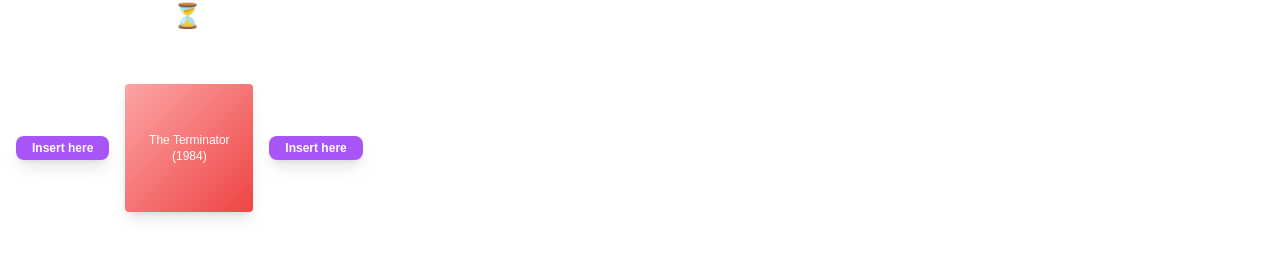
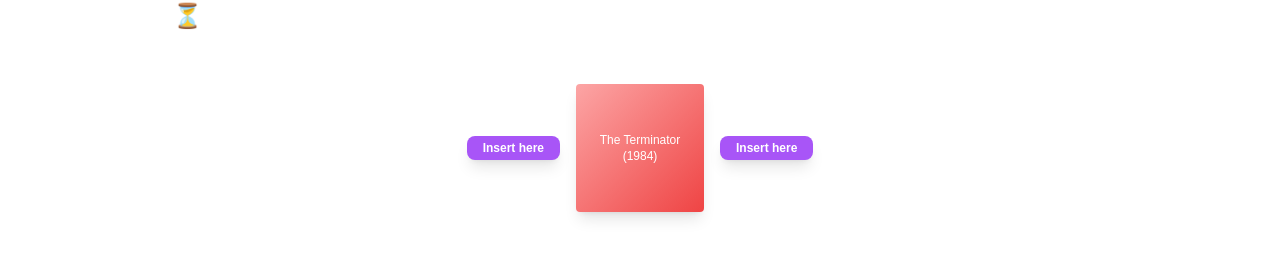
Before and after one commit to eugenionavasan/chronofilm, a Next.js app: page / in a window 1280 px wide. Both pictures are taken after a click on the button "Start Game! 😁". Shown: the part 682-940 px from the top of the page. Built offline with nearby package versions, Linux system fonts and the light colour scheme.

Commit message:
chore centered timeline, rounds adjusted, trailer seconds up to 40

```diff
--- a/app/page.tsx
+++ b/app/page.tsx
@@ -8,7 +8,7 @@
   return availableMovies[randomIndex];
 };
 
-// Define the YT interface
+// Define the YT interface for YouTube player
 interface YT {
   Player: {
     new (elementId: string, options: {
@@ -91,8 +91,7 @@
   const [currentMovie, setCurrentMovie] = useState<Movie | null>(null);  // Current movie trailer playing
   const [score, setScore] = useState(0);  // Player score
   const [gameStatus, setGameStatus] = useState<"playing" | "win" | "lose">("playing");  // Game status
-
-  const timelineRef = useRef<HTMLDivElement>(null); // Ref to the timeline container
+  const timelineRef = useRef<HTMLDivElement>(null);
 
   // Function to scroll to the start of the timeline if the first movie is out of view
   const scrollToVisible = () => {
@@ -134,7 +133,7 @@
     }
 
     // Game over condition: reached 20 rounds without winning
-    if (round >= 20 && score < 10) {
+    if (round >= 21 && score < 10) {
       setGameStatus("lose");
     }
   }, [round, availableMovies, score, gameStatus]);
@@ -219,8 +218,15 @@
   ];
 
   const renderPlacementOptions = () => {
+    // Check if the timeline has fewer than 5 movies, and center the content if true
+    const isCentered = timeline.length < 5;
+
     return (
-      <div className="flex items-center space-x-4 overflow-x-visible py-2 w-full">
+      <div
+        className={`flex items-center space-x-4 overflow-x-visible py-2 w-full ${
+          isCentered ? 'justify-center' : 'justify-start'
+        }`}
+      >
         <button
           onClick={() => handlePlacement('before')}
           className="bg-purple-500 text-white px-4 py-1 rounded-lg text-xs font-bold shadow-lg hover:bg-purple-600 transition flex-shrink-0"
```
